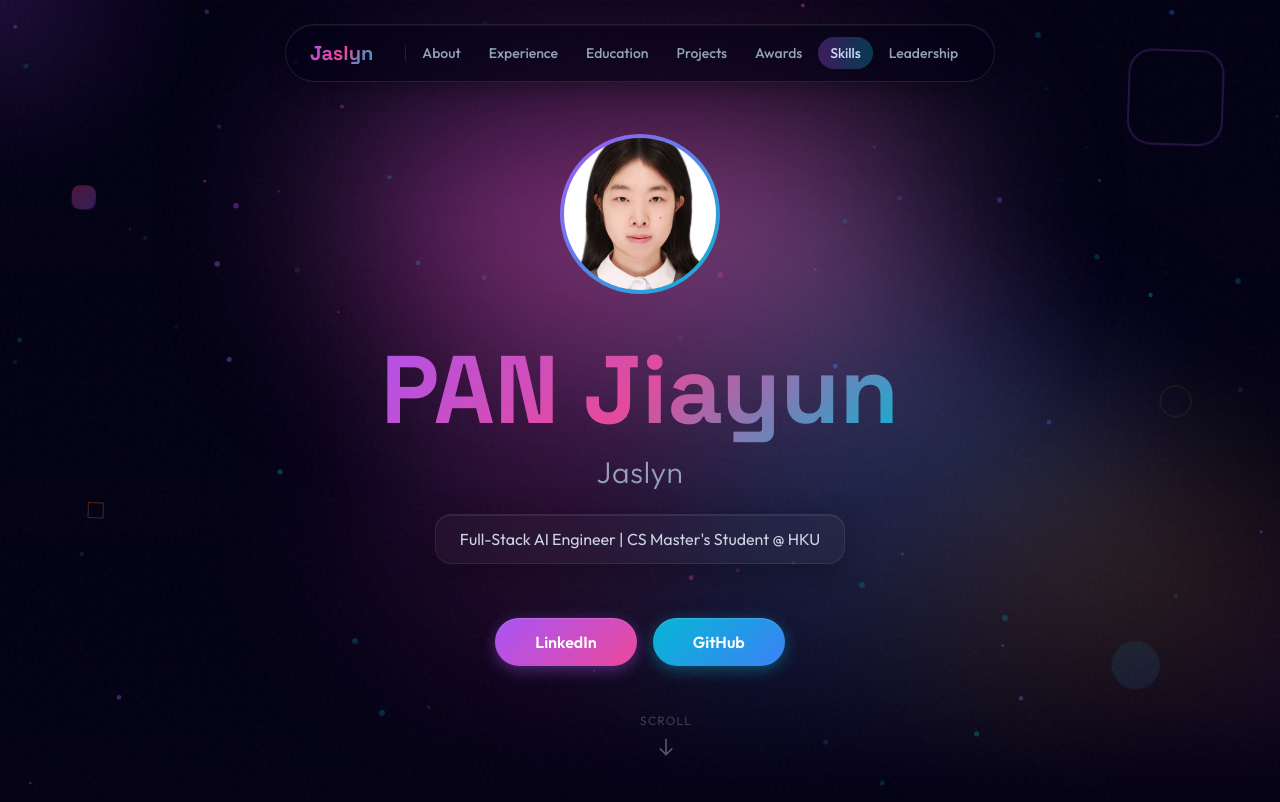
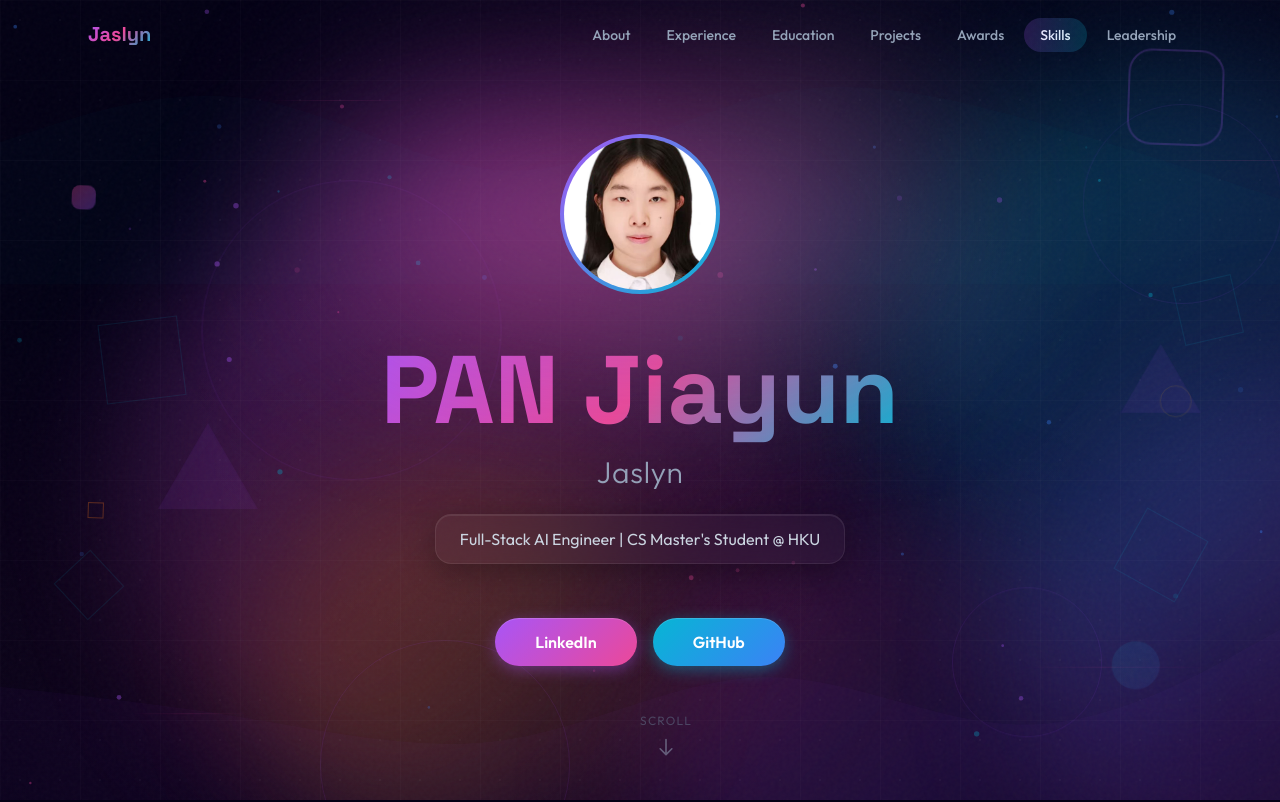
Before and after one commit to youzuos/personal_CV_web, a React (Vite) app: page / in a window 1280 px wide. Shown: the top 802 px of the page. Built offline with nearby package versions, Linux system fonts and the light colour scheme.

Commit message:
feat: enhance background with geometric shapes and waves, redesign navbar

```diff
--- a/src/components/AuroraBackground.jsx
+++ b/src/components/AuroraBackground.jsx
@@ -1,124 +1,200 @@
 // src/components/AuroraBackground.jsx
-import { useEffect, useState, useRef } from 'react'
-import { motion } from 'framer-motion'
+import { useEffect, useState } from 'react'
 
 export default function AuroraBackground() {
-  const [mousePosition, setMousePosition] = useState({ x: 0, y: 0 })
-  const gridRef = useRef(null)
+  const [shapes, setShapes] = useState([])
 
   useEffect(() => {
-    const handleMouseMove = (e) => {
-      setMousePosition({ x: e.clientX, y: e.clientY })
-    }
-    window.addEventListener('mousemove', handleMouseMove)
-    return () => window.removeEventListener('mousemove', handleMouseMove)
+    // 创建更多样化的背景形状
+    const newShapes = [
+      // 大型渐变光斑
+      { id: 'blob1', type: 'blob', color: 'from-aurora-purple/30 via-aurora-pink/20 to-transparent', size: 700, x: '10%', y: '20%', delay: 0 },
+      { id: 'blob2', type: 'blob', color: 'from-aurora-cyan/25 via-aurora-blue/20 to-transparent', size: 600, x: '70%', y: '10%', delay: -5 },
+      { id: 'blob3', type: 'blob', color: 'from-aurora-pink/25 via-aurora-purple/15 to-transparent', size: 500, x: '50%', y: '70%', delay: -10 },
+      { id: 'blob4', type: 'blob', color: 'from-aurora-orange/20 via-aurora-yellow/15 to-transparent', size: 400, x: '20%', y: '60%', delay: -15 },
+      { id: 'blob5', type: 'blob', color: 'from-aurora-blue/25 via-aurora-purple/20 to-transparent', size: 550, x: '80%', y: '50%', delay: -8 },
+
+      // 浮动圆圈
+      { id: 'circle1', type: 'circle', size: 300, x: '15%', y: '25%', delay: 0, duration: 25 },
+      { id: 'circle2', type: 'circle', size: 200, x: '85%', y: '15%', delay: -5, duration: 20 },
+      { id: 'circle3', type: 'circle', size: 150, x: '75%', y: '75%', delay: -10, duration: 30 },
+      { id: 'circle4', type: 'circle', size: 250, x: '25%', y: '80%', delay: -15, duration: 22 },
+
+      // 浮动方块
+      { id: 'rect1', type: 'rect', size: 80, x: '8%', y: '40%', delay: 0, duration: 18, rotate: true },
+      { id: 'rect2', type: 'rect', size: 60, x: '92%', y: '35%', delay: -7, duration: 24, rotate: true },
+      { id: 'rect3', type: 'rect', size: 50, x: '5%', y: '70%', delay: -12, duration: 20, rotate: true },
+      { id: 'rect4', type: 'rect', size: 70, x: '88%', y: '65%', delay: -18, duration: 28, rotate: true },
+
+      // 浮动线条
+      { id: 'line1', type: 'line', length: 150, x: '20%', y: '15%', delay: 0, rotation: 45 },
+      { id: 'line2', type: 'line', length: 200, x: '80%', y: '85%', delay: -6, rotation: -30 },
+      { id: 'line3', type: 'line', length: 120, x: '10%', y: '90%', delay: -12, rotation: 60 },
+      { id: 'line4', type: 'line', length: 180, x: '90%', y: '20%', delay: -18, rotation: -45 },
+
+      // 三角形
+      { id: 'triangle1', type: 'triangle', size: 100, x: '12%', y: '55%', delay: 0, duration: 20 },
+      { id: 'triangle2', type: 'triangle', size: 80, x: '88%', y: '45%', delay: -8, duration: 25 },
+
+      // 十字
+      { id: 'cross1', type: 'cross', size: 40, x: '30%', y: '8%', delay: 0 },
+      { id: 'cross2', type: 'cross', size: 30, x: '70%', y: '92%', delay: -10 },
+    ]
+    setShapes(newShapes)
   }, [])
-
-  const blobs = [
-    { id: 1, color: 'from-aurora-purple via-aurora-pink to-aurora-cyan', size: 600, delay: 0 },
-    { id: 2, color: 'from-aurora-cyan via-aurora-blue to-aurora-purple', size: 500, delay: -5 },
-    { id: 3, color: 'from-aurora-orange via-aurora-yellow to-aurora-pink', size: 400, delay: -10 },
-    { id: 4, color: 'from-aurora-pink via-aurora-purple to-aurora-cyan', size: 550, delay: -15 },
-  ]
 
   return (
     <div className="fixed inset-0 -z-10 overflow-hidden bg-aurora-bg">
-      {/* Animated gradient blobs */}
-      {blobs.map((blob) => (
-        <motion.div
-          key={blob.id}
-          className={`absolute rounded-full hero-glow bg-gradient-to-br ${blob.color}`}
+      {/* 径向渐变底色 */}
+      <div className="absolute inset-0 bg-[radial-gradient(ellipse_at_50%_50%,rgba(168,85,247,0.08),transparent_50%)]" />
+      <div className="absolute inset-0 bg-[radial-gradient(ellipse_at_80%_20%,rgba(6,182,212,0.06),transparent_40%)]" />
+      <div className="absolute inset-0 bg-[radial-gradient(ellipse_at_20%_80%,rgba(236,72,153,0.06),transparent_40%)]" />
+
+      {/* 渲染所有形状 */}
+      {shapes.map((shape) => {
+        switch (shape.type) {
+          case 'blob':
+            return (
+              <div
+                key={shape.id}
+                className={`absolute rounded-full bg-gradient-to-br ${shape.color} blur-3xl`}
                 style={{
-            width: blob.size,
-            height: blob.size,
-            top: `${20 + blob.id * 15}%`,
-            left: `${10 + blob.id * 20}%`,
-            animationDelay: `${blob.delay}s`,
-          }}
-          animate={{
-            x: [0, 30, -30, 0],
-            y: [0, -30, 30, 0],
-            scale: [1, 1.1, 0.9, 1],
-          }}
-          transition={{
-            duration: 20 + blob.id * 2,
-            repeat: Infinity,
-            ease: "easeInOut"
+                  width: shape.size,
+                  height: shape.size,
+                  left: shape.x,
+                  top: shape.y,
+                  animation: `float ${20 + Math.random() * 10}s ease-in-out infinite`,
+                  animationDelay: `${shape.delay}s`,
                 }}
               />
-      ))}
+            )
 
-      {/* Mouse-following glow */}
-      <motion.div
-        className="pointer-events-none fixed rounded-full"
+          case 'circle':
+            return (
+              <div
+                key={shape.id}
+                className="absolute rounded-full border border-aurora-purple/10"
                 style={{
-          width: 400,
-          height: 400,
-          background: 'radial-gradient(circle, rgba(168, 85, 247, 0.15) 0%, transparent 70%)',
+                  width: shape.size,
+                  height: shape.size,
+                  left: shape.x,
+                  top: shape.y,
+                  animation: `float ${shape.duration}s ease-in-out infinite`,
+                  animationDelay: `${shape.delay}s`,
                 }}
-        animate={{
-          x: mousePosition.x - 200,
-          y: mousePosition.y - 200,
+              />
+            )
+
+          case 'rect':
+            return (
+              <div
+                key={shape.id}
+                className="absolute border border-aurora-cyan/10"
+                style={{
+                  width: shape.size,
+                  height: shape.size,
+                  left: shape.x,
+                  top: shape.y,
+                  animation: `float ${shape.duration}s ease-in-out infinite${shape.rotate ? ', rotate 30s linear infinite' : ''}`,
+                  animationDelay: `${shape.delay}s`,
                 }}
-        transition={{ type: "spring", damping: 30, stiffness: 200 }}
               />
+            )
 
-      {/* Animated Grid */}
+          case 'line':
+            return (
               <div
-        ref={gridRef}
+                key={shape.id}
+                className="absolute h-px bg-gradient-to-r from-transparent via-aurora-pink/10 to-transparent"
+                style={{
+                  width: shape.length,
+                  left: shape.x,
+                  top: shape.y,
+                  transform: `rotate(${shape.rotation}deg)`,
+                  animation: `float ${20 + Math.random() * 10}s ease-in-out infinite`,
+                  animationDelay: `${shape.delay}s`,
+                }}
+              />
+            )
+
+          case 'triangle':
+            return (
+              <div
+                key={shape.id}
+                className="absolute"
+                style={{
+                  left: shape.x,
+                  top: shape.y,
+                  width: 0,
+                  height: 0,
+                  borderLeft: `${shape.size / 2}px solid transparent`,
+                  borderRight: `${shape.size / 2}px solid transparent`,
+                  borderBottom: `${shape.size * 0.866}px solid rgba(168, 85, 247, 0.08)`,
+                  animation: `float ${shape.duration}s ease-in-out infinite`,
+                  animationDelay: `${shape.delay}s`,
+                }}
+              />
+            )
+
+          case 'cross':
+            return (
+              <div
+                key={shape.id}
+                className="absolute"
+                style={{
+                  left: shape.x,
+                  top: shape.y,
+                  animation: `float ${20 + Math.random() * 5}s ease-in-out infinite`,
+                  animationDelay: `${shape.delay}s`,
+                }}
+              >
+                <div className="absolute w-px h-full bg-aurora-orange/10 left-1/2 -translate-x-1/2" />
+                <div className="absolute h-px w-full bg-aurora-orange/10 top-1/2 -translate-y-1/2" />
+              </div>
+            )
+
+          default:
+            return null
+        }
+      })}
+
+      {/* 波浪 SVG */}
+      <svg className="absolute bottom-0 left-0 right-0 opacity-[0.03]" viewBox="0 0 1440 320" preserveAspectRatio="none">
+        <path
+          fill="currentColor"
+          className="text-aurora-purple"
+          d="M0,192L48,197.3C96,203,192,213,288,229.3C384,245,480,267,576,250.7C672,235,768,181,864,181.3C960,181,1056,235,1152,234.7C1248,235,1344,181,1392,154.7L1440,128L1440,320L1392,320C1344,320,1248,320,1152,320C1056,320,960,320,864,320C768,320,672,320,576,320C480,320,384,320,288,320C192,320,96,320,48,320L0,320Z"
+        />
+      </svg>
+
+      <svg className="absolute top-0 left-0 right-0 opacity-[0.02]" viewBox="0 0 1440 320" preserveAspectRatio="none" style={{ transform: 'rotate(180deg)' }}>
+        <path
+          fill="currentColor"
+          className="text-aurora-cyan"
+          d="M0,96L48,112C96,128,192,160,288,186.7C384,213,480,235,576,213.3C672,192,768,128,864,128C960,128,1056,192,1152,208C1248,224,1344,192,1392,176L1440,160L1440,0L1392,0C1344,0,1248,0,1152,0C1056,0,960,0,864,0C768,0,672,0,576,0C480,0,384,0,288,0C192,0,96,0,48,0L0,0Z"
+        />
+      </svg>
+
+      {/* 网格 */}
+      <div
         className="absolute inset-0"
         style={{
           backgroundImage: `
-            linear-gradient(to right, rgba(168, 85, 247, 0.03) 1px, transparent 1px),
-            linear-gradient(to bottom, rgba(168, 85, 247, 0.03) 1px, transparent 1px)
+            linear-gradient(to right, rgba(255,255,255,0.02) 1px, transparent 1px),
+            linear-gradient(to bottom, rgba(255,255,255,0.02) 1px, transparent 1px)
           `,
-          backgroundSize: '60px 60px',
-          animation: 'gridMove 20s linear infinite',
-        }}
-      >
-        <style>{`
-          @keyframes gridMove {
-            0% { transform: translate(0, 0); }
-            100% { transform: translate(60px, 60px); }
-          }
-        `}</style>
-      </div>
-
-      {/* Gradient overlay */}
-      <div className="absolute inset-0 bg-gradient-to-b from-transparent via-aurora-bg/50 to-aurora-bg" />
-
-      {/* Floating grid dots */}
-      {Array.from({ length: 20 }).map((_, i) => (
-        <motion.div
-          key={i}
-          className="absolute w-1 h-1 rounded-full bg-aurora-cyan/30"
-          style={{
-            left: `${Math.random() * 100}%`,
-            top: `${Math.random() * 100}%`,
-          }}
-          animate={{
-            opacity: [0.2, 0.8, 0.2],
-            scale: [1, 1.5, 1],
-          }}
-          transition={{
-            duration: 3 + Math.random() * 2,
-            repeat: Infinity,
-            delay: Math.random() * 2,
+          backgroundSize: '80px 80px',
         }}
       />
-      ))}
 
-      {/* Diagonal gradient lines */}
-      <div className="absolute inset-0 overflow-hidden opacity-20">
-        <motion.div
-          className="absolute -top-1/2 -left-1/2 w-[200%] h-[200%]"
+      {/* 点阵 */}
+      <div
+        className="absolute inset-0"
         style={{
-            background: 'repeating-linear-gradient(45deg, transparent, transparent 100px, rgba(168, 85, 247, 0.03) 100px, rgba(168, 85, 247, 0.03) 200px)',
+          backgroundImage: 'radial-gradient(circle, rgba(255,255,255,0.03) 1px, transparent 1px)',
+          backgroundSize: '40px 40px',
         }}
-          animate={{ x: [0, 200] }}
-          transition={{ duration: 30, repeat: Infinity, ease: "linear" }}
       />
-      </div>
     </div>
   )
 }
--- a/src/components/Navbar.jsx
+++ b/src/components/Navbar.jsx
@@ -15,7 +15,6 @@ const navItems = [
 export default function Navbar() {
   const [isScrolled, setIsScrolled] = useState(false)
   const [activeSection, setActiveSection] = useState('')
-  const [isMobileMenuOpen, setIsMobileMenuOpen] = useState(false)
 
   useEffect(() => {
     const handleScroll = () => {
@@ -41,7 +40,6 @@ export default function Navbar() {
 
   const scrollToSection = (e, href) => {
     e.preventDefault()
-    setIsMobileMenuOpen(false)
     const element = document.querySelector(href)
     if (element) {
       element.scrollIntoView({ behavior: 'smooth' })
@@ -49,113 +47,81 @@ export default function Navbar() {
   }
 
   return (
-    <>
     <motion.nav
-        initial={{ y: -100, opacity: 0 }}
-        animate={{ y: 0, opacity: 1 }}
-        transition={{ duration: 0.6, ease: [0.16, 1, 0.3, 1] }}
-        className="fixed top-6 left-0 right-0 z-50 flex justify-center px-4"
+      initial={{ y: -100 }}
+      animate={{ y: 0 }}
+      transition={{ type: 'spring', stiffness: 100, damping: 20 }}
+      className={`fixed top-0 left-0 right-0 z-50 transition-all duration-500 ${
+        isScrolled
+          ? 'py-3'
+          : 'py-5'
+      }`}
     >
-        {/* Floating Capsule */}
-        <motion.div
-          animate={{
-            backgroundColor: isScrolled ? 'rgba(3, 0, 20, 0.8)' : 'rgba(3, 0, 20, 0.6)',
-            borderColor: isScrolled ? 'rgba(168, 85, 247, 0.3)' : 'rgba(255, 255, 255, 0.1)',
-          }}
-          className="flex items-center gap-4 md:gap-8 px-4 md:px-6 py-3 rounded-full border backdrop-blur-xl shadow-2xl"
-          style={{
-            boxShadow: isScrolled
-              ? '0 8px 32px rgba(168, 85, 247, 0.2), inset 0 1px 0 rgba(255, 255, 255, 0.1)'
-              : '0 4px 24px rgba(0, 0, 0, 0.3), inset 0 1px 0 rgba(255, 255, 255, 0.05)',
-          }}
-        >
+      {/* Background blur effect */}
+      <div className={`absolute inset-x-4 top-0 bottom-0 rounded-2xl transition-all duration-500 ${
+        isScrolled
+          ? 'glass-card mx-4'
+          : 'bg-transparent'
+      }`} />
+
+      <div className="relative max-w-6xl mx-auto px-6 flex justify-between items-center">
         {/* Logo */}
         <motion.a
           href="#"
           onClick={(e) => scrollToSection(e, '#')}
-            className="text-lg md:text-xl font-display font-bold gradient-text shrink-0"
+          className="text-xl font-display font-bold gradient-text relative z-10"
           whileHover={{ scale: 1.05 }}
           whileTap={{ scale: 0.98 }}
         >
           Jaslyn
         </motion.a>
 
-          {/* Desktop Navigation */}
-          <div className="hidden md:flex items-center gap-1">
-            <div className="h-4 w-px bg-white/10" />
+        {/* Navigation Links */}
+        <ul className="hidden md:flex items-center gap-1 relative z-10">
           {navItems.map((item) => {
             const isActive = activeSection === item.href.slice(1)
             return (
+              <li key={item.name}>
                 <motion.a
-                  key={item.name}
                   href={item.href}
                   onClick={(e) => scrollToSection(e, item.href)}
-                  className={`relative px-3 py-1.5 text-sm font-medium rounded-full transition-colors ${
-                    isActive ? 'text-white' : 'text-slate-400 hover:text-white'
+                  className={`relative px-4 py-2 text-sm font-medium transition-all duration-300 rounded-full ${
+                    isActive
+                      ? 'text-white'
+                      : 'text-slate-400 hover:text-white'
                   }`}
                   whileHover={{ y: -1 }}
                   whileTap={{ scale: 0.98 }}
                 >
                   {item.name}
+                  {/* Active indicator */}
                   {isActive && (
                     <motion.div
-                      layoutId="activeNav"
-                      className="absolute inset-0 rounded-full bg-gradient-to-r from-aurora-purple/30 to-aurora-cyan/30"
-                      transition={{ type: "spring", stiffness: 300, damping: 30 }}
+                      layoutId="activeSection"
+                      className="absolute inset-0 rounded-full bg-gradient-to-r from-aurora-purple/20 to-aurora-cyan/20"
+                      transition={{ type: 'spring', stiffness: 300, damping: 30 }}
                     />
                   )}
+                  {/* Hover glow */}
+                  {!isActive && (
+                    <div className="absolute inset-0 rounded-full bg-gradient-to-r from-aurora-purple/0 to-aurora-cyan/0 hover:from-aurora-purple/10 hover:to-aurora-cyan/10 transition-all duration-300" />
+                  )}
                 </motion.a>
+              </li>
             )
           })}
-          </div>
+        </ul>
 
-          {/* Mobile Menu Button */}
+        {/* Mobile menu button */}
         <motion.button
-            onClick={() => setIsMobileMenuOpen(!isMobileMenuOpen)}
-            className="md:hidden text-white p-1"
+          className="md:hidden relative z-10 p-2 rounded-full glass-card"
           whileTap={{ scale: 0.95 }}
         >
-            <svg className="w-5 h-5" fill="none" stroke="currentColor" viewBox="0 0 24 24">
-              {isMobileMenuOpen ? (
-                <path strokeLinecap="round" strokeLinejoin="round" strokeWidth={2} d="M6 18L18 6M6 6l12 12" />
-              ) : (
+          <svg className="w-5 h-5 text-white" fill="none" stroke="currentColor" viewBox="0 0 24 24">
             <path strokeLinecap="round" strokeLinejoin="round" strokeWidth={2} d="M4 6h16M4 12h16M4 18h16" />
-              )}
           </svg>
         </motion.button>
-        </motion.div>
+      </div>
     </motion.nav>
-
-      {/* Mobile Menu Dropdown */}
-      <AnimatePresence>
-        {isMobileMenuOpen && (
-          <motion.div
-            initial={{ opacity: 0, y: -20 }}
-            animate={{ opacity: 1, y: 0 }}
-            exit={{ opacity: 0, y: -20 }}
-            className="fixed top-20 left-4 right-4 z-40 md:hidden"
-          >
-            <div className="glass-card p-4 space-y-2">
-              {navItems.map((item) => {
-                const isActive = activeSection === item.href.slice(1)
-                return (
-                  <motion.a
-                    key={item.name}
-                    href={item.href}
-                    onClick={(e) => scrollToSection(e, item.href)}
-                    className={`block px-4 py-3 rounded-xl text-center transition-colors ${
-                      isActive ? 'text-white bg-white/10' : 'text-slate-400 hover:text-white hover:bg-white/5'
-                    }`}
-                    whileTap={{ scale: 0.98 }}
-                  >
-                    {item.name}
-                  </motion.a>
-                )
-              })}
-            </div>
-          </motion.div>
-        )}
-      </AnimatePresence>
-    </>
   )
 }
```
Also changed, not shown: src/index.css (+26 -0 lines). Lines whose indentation alone changed are shown as unchanged.
